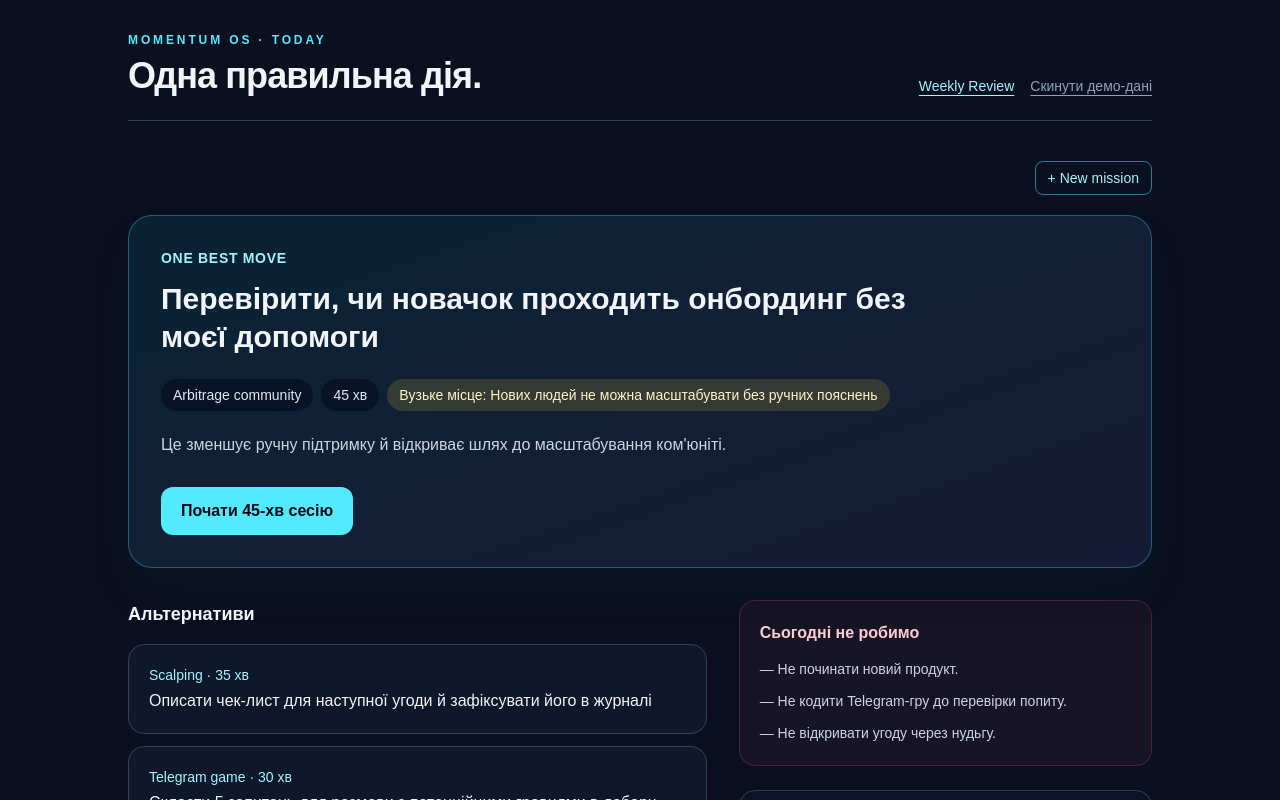
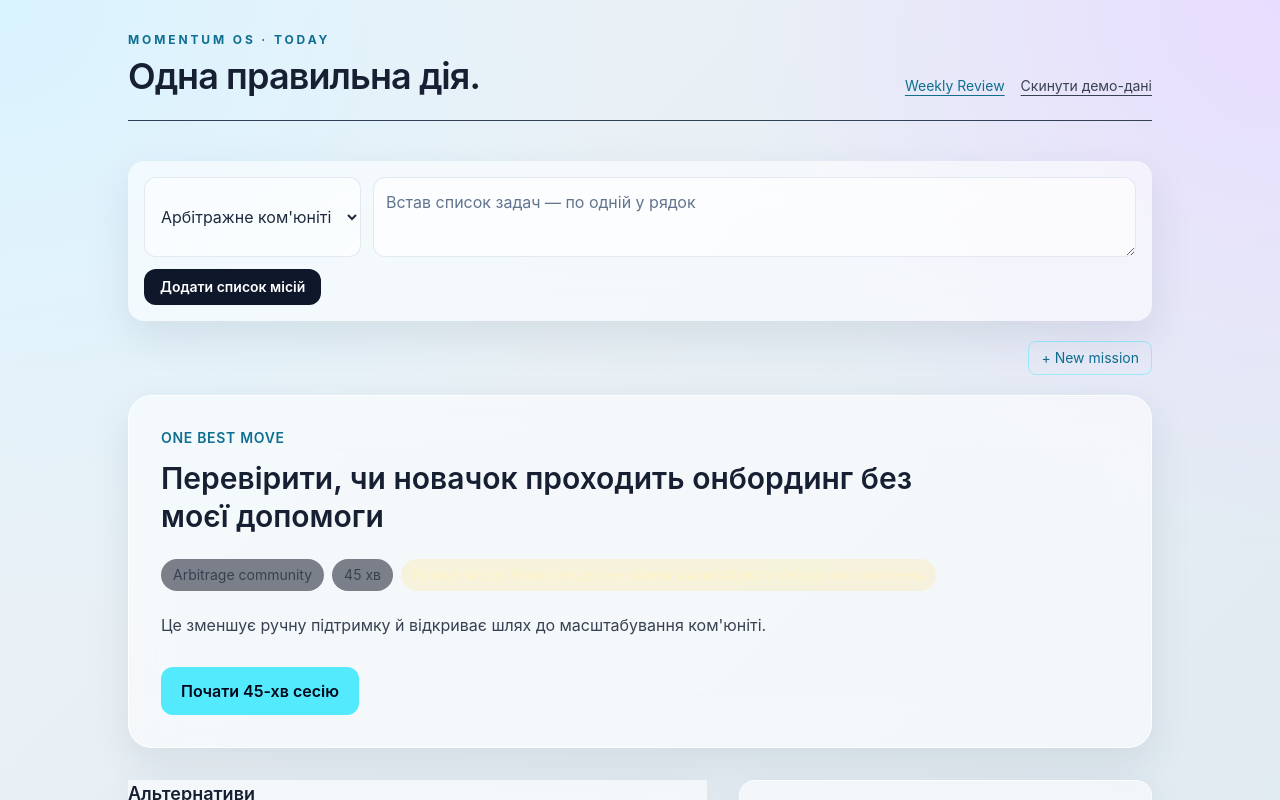
Before and after one commit to Yarosse/MomentumOS, a Next.js app in the folder apps/web/: page / in a window 1280 px wide. Shown: the top 800 px of the page. Built offline with nearby package versions, Linux system fonts and the light colour scheme.

Commit message:
feat: add bulk mission input and glass styling

```diff
--- a/apps/web/src/app/globals.css
+++ b/apps/web/src/app/globals.css
@@ -1,6 +1,6 @@
 @import "tailwindcss";
 
-:root { --background: #0b1020; --foreground: #f1f5f9; }
+:root { --background: #edf2f7; --foreground: #172033; }
 
 @theme inline {
   --color-background: var(--background);
@@ -9,4 +9,8 @@
   --font-mono: var(--font-geist-mono);
 }
 
-body { background: var(--background); color: var(--foreground); font-family: Arial, Helvetica, sans-serif; }
+body { background: var(--background); color: var(--foreground); font-family: -apple-system, BlinkMacSystemFont, "SF Pro Display", "Segoe UI", sans-serif; }
+main.min-h-screen { background: radial-gradient(circle at top left, #d9f3ff 0, transparent 32%), radial-gradient(circle at top right, #e8ddff 0, transparent 28%), linear-gradient(135deg, #eef4f8, #dce7ef) !important; color: #172033 !important; }
+main.min-h-screen section, main.min-h-screen article { backdrop-filter: blur(22px); background: rgba(255, 255, 255, .56) !important; border-color: rgba(255, 255, 255, .72) !important; box-shadow: 0 16px 40px rgba(44, 62, 80, .10); }
+main.min-h-screen .text-slate-100, main.min-h-screen .text-slate-200, main.min-h-screen .text-slate-300, main.min-h-screen .text-slate-400 { color: #374151 !important; }
+main.min-h-screen .text-cyan-200, main.min-h-screen .text-cyan-300 { color: #0f6e91 !important; }
--- a/apps/web/src/app/page.tsx
+++ b/apps/web/src/app/page.tsx
@@ -10,6 +10,8 @@ export default function Home() {
   const [state, setState] = useState<MomentumState>(copyInitialState);
   const [hydrated, setHydrated] = useState(false);
   const [proof, setProof] = useState("");
+  const [bulkText, setBulkText] = useState("");
+  const [bulkEngine, setBulkEngine] = useState("community");
 
   useEffect(() => {
     const saved = window.localStorage.getItem(storageKey);
@@ -49,6 +51,13 @@ export default function Home() {
     setState(copyInitialState());
   };
 
+  const addMissionList = () => {
+    const titles = bulkText.split("\n").map((item) => item.trim()).filter(Boolean);
+    if (!titles.length) return;
+    setState((current) => ({ ...current, missions: [...current.missions, ...titles.map((title) => ({ id: crypto.randomUUID(), title, engineId: bulkEngine, whyNow: "Додано до черги; уточни причину пріоритету перед стартом.", minutes: 45, status: "planned" as const }))] }));
+    setBulkText("");
+  };
+
   const createMission = () => {
     const title = window.prompt("Mission result");
     if (!title?.trim()) return;
@@ -81,6 +90,8 @@ export default function Home() {
           <div className="flex gap-4"><Link href="/review" className="w-fit text-sm text-cyan-200 underline underline-offset-4 hover:text-cyan-100">Weekly Review</Link><button onClick={resetDemo} className="w-fit text-sm text-slate-400 underline underline-offset-4 hover:text-slate-200">Скинути демо-дані</button></div>
         </header>
 
+        <section className="mb-5 rounded-2xl p-4"><div className="flex flex-col gap-3 sm:flex-row"><select value={bulkEngine} onChange={(event) => setBulkEngine(event.target.value)} className="rounded-xl border border-slate-300/50 bg-white/60 px-3 py-2 text-slate-800"><option value="scalping">Скальпінг</option><option value="community">Арбітражне ком'юніті</option><option value="telegram">Telegram-гра</option><option value="doors">Двері</option></select><textarea value={bulkText} onChange={(event) => setBulkText(event.target.value)} placeholder="Встав список задач — по одній у рядок" className="min-h-20 flex-1 rounded-xl border border-slate-300/50 bg-white/60 p-3 text-slate-800 placeholder:text-slate-500" /></div><button onClick={addMissionList} className="mt-3 rounded-xl bg-slate-900 px-4 py-2 text-sm font-semibold text-white">Додати список місій</button></section>
+
         <div className="mb-5 flex justify-end"><button onClick={createMission} className="rounded-lg border border-cyan-300/50 px-3 py-1.5 text-sm text-cyan-200 hover:bg-cyan-300/10">+ New mission</button></div>
 
         <section className="rounded-3xl border border-cyan-300/30 bg-gradient-to-br from-cyan-400/10 to-indigo-400/10 p-6 shadow-2xl shadow-cyan-950/20 sm:p-8">
```
